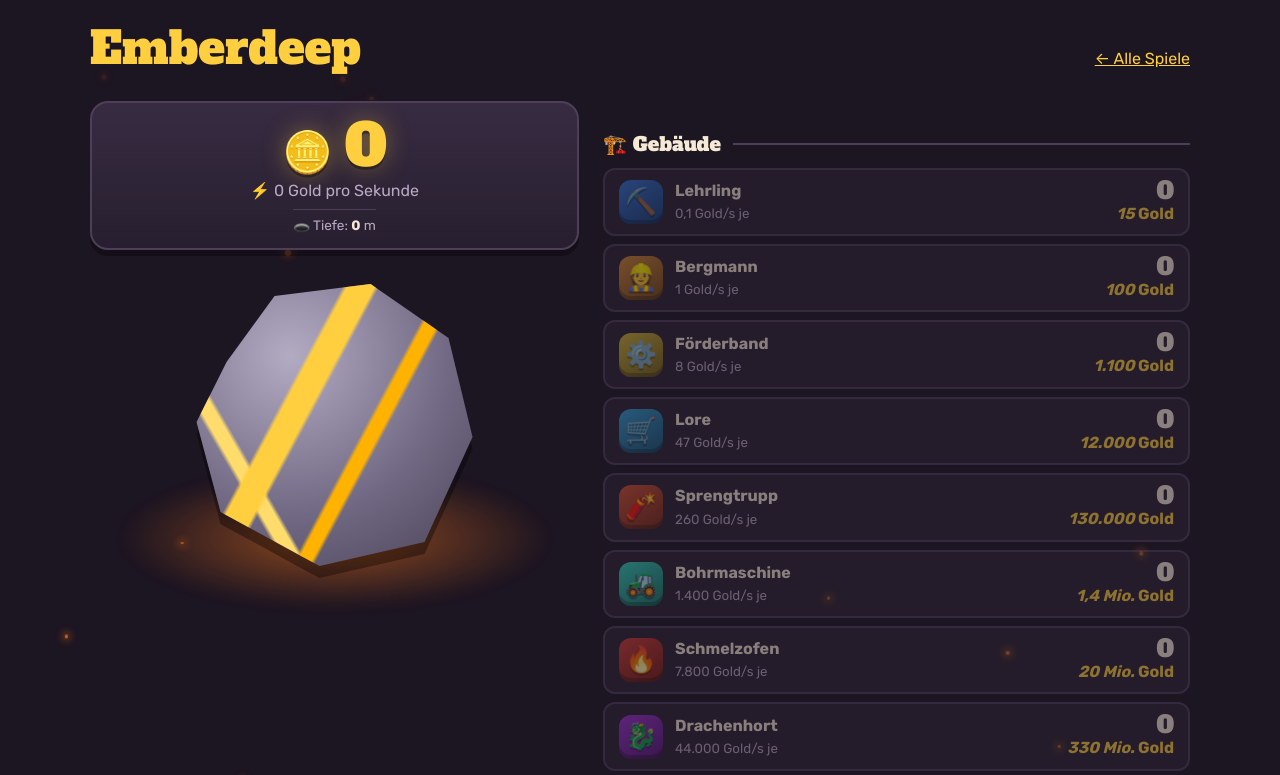
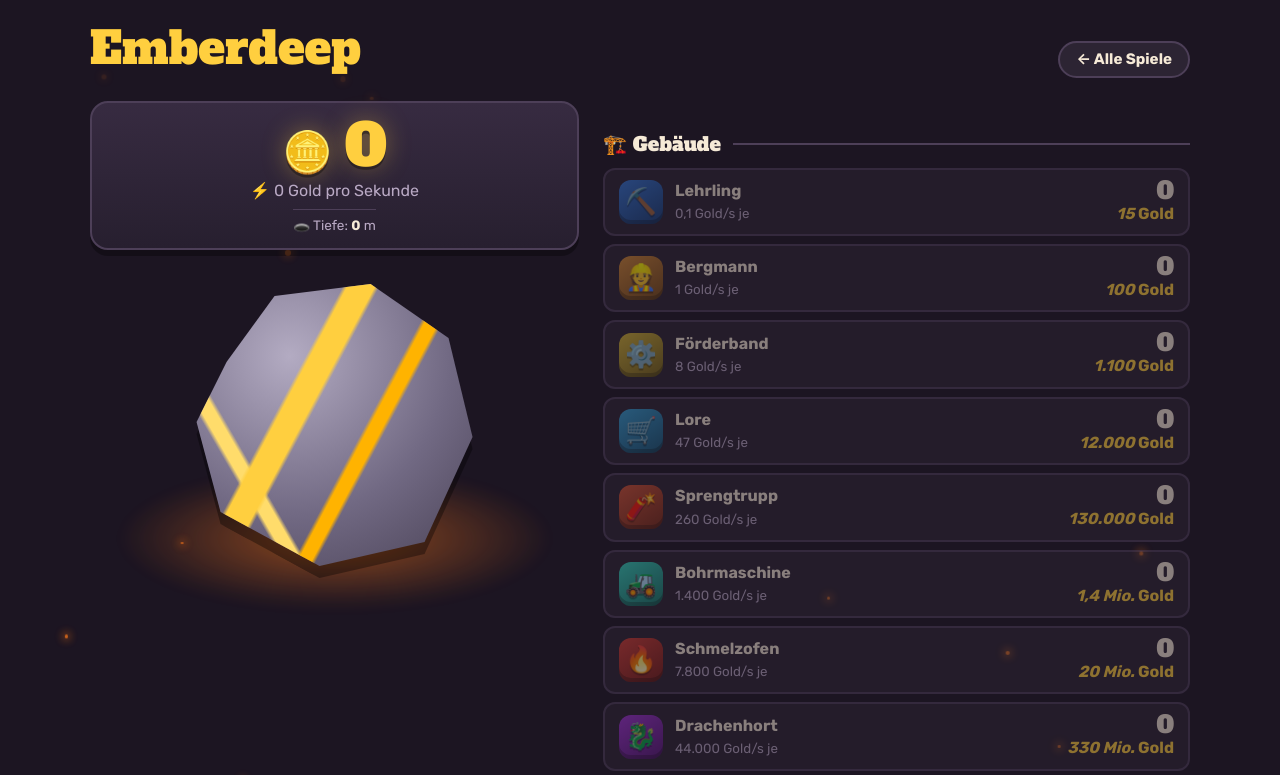
Before and after one commit to IameRa/Emberdeep, a plain HTML site: page index.html in a window 1280 px wide. Shown: the top 775 px of the page. Drawn offline with Linux system fonts and the light colour scheme.

Commit message:
Add files via upload

```diff
--- a/index.html
+++ b/index.html
@@ -100,10 +100,13 @@ a{color:var(--gold)}
 .embers{position:fixed;inset:0;pointer-events:none;overflow:hidden;z-index:0}
 .embers span{position:absolute;bottom:-12px;width:var(--s);height:var(--s);border-radius:50%;background:var(--lava);box-shadow:0 0 8px 2px rgba(255,122,26,.7);opacity:0;animation:ember var(--d) linear var(--w) infinite}
 @keyframes ember{0%{transform:translate(0,0);opacity:0}10%{opacity:.85}100%{transform:translate(var(--x),-105vh);opacity:0}}
+.top>a{font-weight:700;font-size:.95rem;text-decoration:none;color:var(--cream);background:var(--stone);border:2px solid var(--line);border-radius:999px;padding:6px 16px}
+.top>a:hover{border-color:var(--gold);color:var(--gold)}
+.top>a:focus-visible{outline:3px solid var(--gold);outline-offset:3px}
 </style>
 </head>
 <body>
-<header class="top"><div><h1>Emberdeep</h1></div><a href="https://iamera.github.io/">← Alle Spiele</a></header>
+<header class="top"><div><h1>Emberdeep</h1></div><a href="https://iamera.github.io/GameHub/">← Alle Spiele</a></header>
 <div class="embers" id="embers" aria-hidden="true"></div>
 
 <main class="game">
```
